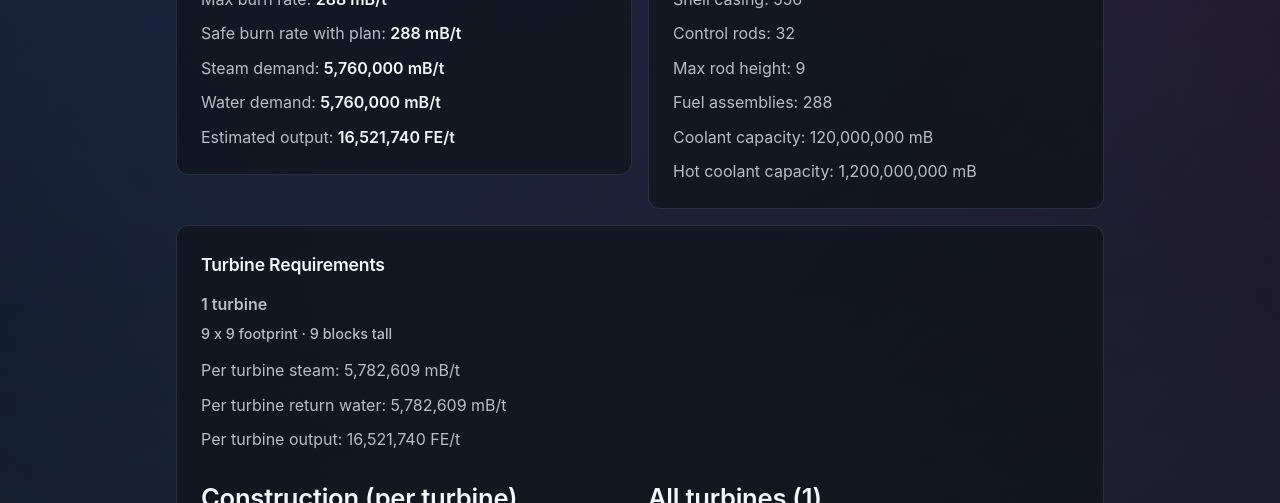
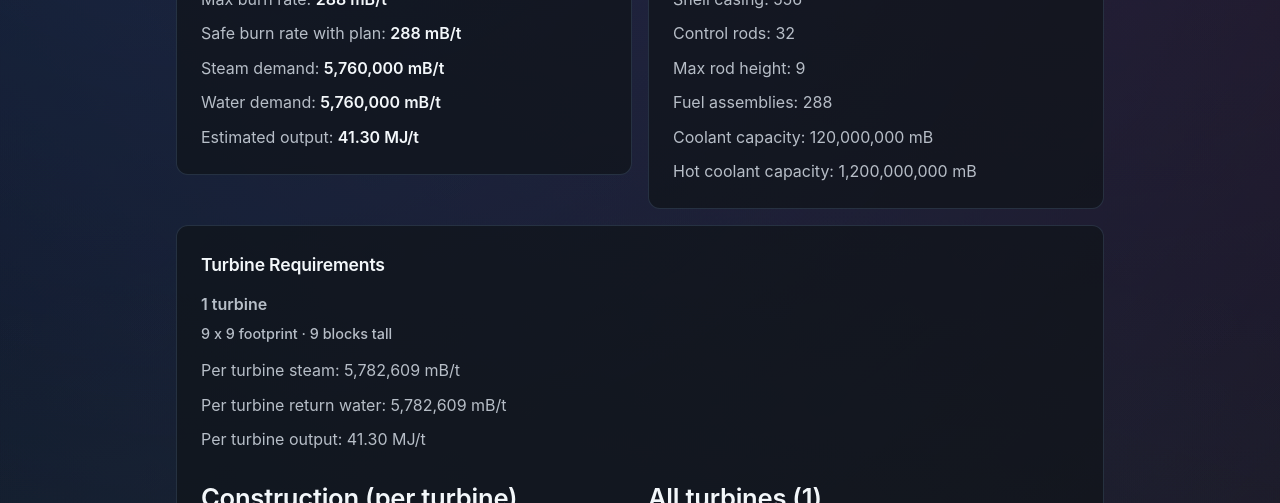
Before and after one commit to Kiwifan1/Kiwifan1.github.io, an Angular app: page /tools/minecraft/mekanism in a window 1280 px wide. Shown: the part 1020-1523 px from the top of the page. Built offline with nearby package versions, Linux system fonts and the light colour scheme.

Commit message:
Convert fission reactor power output from FE/t to J/t (MJ/t)

```diff
--- a/src/app/tools/minecraft/mekanism/fission-planner/fission-planner.html
+++ b/src/app/tools/minecraft/mekanism/fission-planner/fission-planner.html
@@ -92,7 +92,7 @@
         <ul>
           <li>Per turbine steam: {{ asNumber(data.turbines.perUnitSteam) }} mB/t</li>
           <li>Per turbine return water: {{ asNumber(data.turbines.perUnitWater) }} mB/t</li>
-          <li>Per turbine output: {{ asNumber(data.turbines.perUnitPower) }} FE/t</li>
+          <li>Per turbine output: {{ formatPower(data.turbines.perUnitPower) }}</li>
         </ul>
         @if (data.turbines.construction; as turbineBuild) {
           <div class="planner__construction">
--- a/src/app/tools/minecraft/mekanism/fission-planner/fission-planner.ts
+++ b/src/app/tools/minecraft/mekanism/fission-planner/fission-planner.ts
@@ -8,6 +8,7 @@ import {
   computeSodiumCoolingRequirements,
   computeWaterCoolingRequirements,
 } from '../../../../utils/cooling-requirements';
+import { FE_TO_JOULES } from '../../../../models/constants';
 import { BOILER } from '../../../../models/constants';
 import { ThermoelectricBoiler } from '../../../../models/ThermoelectricBoiler';
 import { selectTurbineDimensions, selectBoilerDimensions } from '../../../../utils/dimension-search';
@@ -115,6 +116,17 @@ export class FissionPlanner {
 
   public computePlan(): void {
     this.recomputePlan(this.form.getRawValue());
+  }
+
+  public formatPower(fePerTick: number): string {
+    const joules = fePerTick * FE_TO_JOULES;
+    if (joules >= 1_000_000) {
+      return this.asDecimal(joules / 1_000_000, 2) + ' MJ/t';
+    }
+    if (joules >= 1_000) {
+      return this.asDecimal(joules / 1_000, 2) + ' kJ/t';
+    }
+    return this.asDecimal(joules, 2) + ' J/t';
   }
 
   public describeCount(count: number, singular: string, plural?: string): string {
--- a/src/app/tools/minecraft/mekanism/performance-card/performance-card.html
+++ b/src/app/tools/minecraft/mekanism/performance-card/performance-card.html
@@ -7,6 +7,6 @@
     @if (waterDemand) {
       <li>Water demand: <strong>{{ format(waterDemand) }} mB/t</strong></li>
     }
-    <li>Estimated output: <strong>{{ format(powerPerTick) }} FE/t</strong></li>
+    <li>Estimated output: <strong>{{ formatPower(powerPerTick) }}</strong></li>
   </ul>
 </section>
--- a/src/app/tools/minecraft/mekanism/performance-card/performance-card.ts
+++ b/src/app/tools/minecraft/mekanism/performance-card/performance-card.ts
@@ -1,5 +1,6 @@
 import { Component, Input } from '@angular/core';
-import { asNumber } from '../../../../utils/format';
+import { asNumber, asDecimal } from '../../../../utils/format';
+import { FE_TO_JOULES } from '../../../../models/constants';
 
 @Component({
   selector: 'app-performance-card',
@@ -17,4 +18,15 @@ export class PerformanceCard {
   public format(value: number): string {
     return asNumber(value);
   }
+
+  public formatPower(fePerTick: number): string {
+    const joules = fePerTick * FE_TO_JOULES;
+    if (joules >= 1_000_000) {
+      return asDecimal(joules / 1_000_000, 2) + ' MJ/t';
+    }
+    if (joules >= 1_000) {
+      return asDecimal(joules / 1_000, 2) + ' kJ/t';
+    }
+    return asDecimal(joules, 2) + ' J/t';
+  }
 }
```
